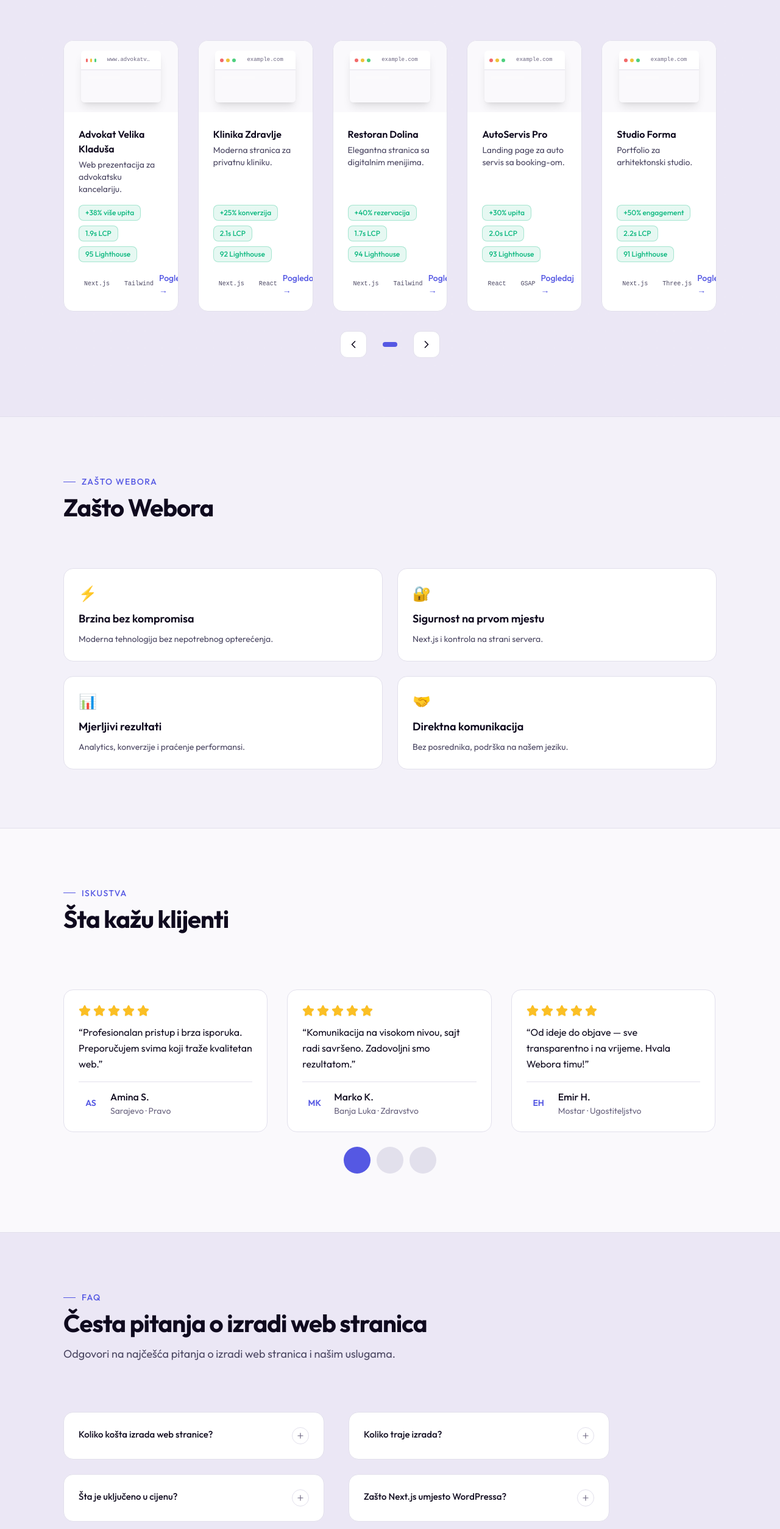
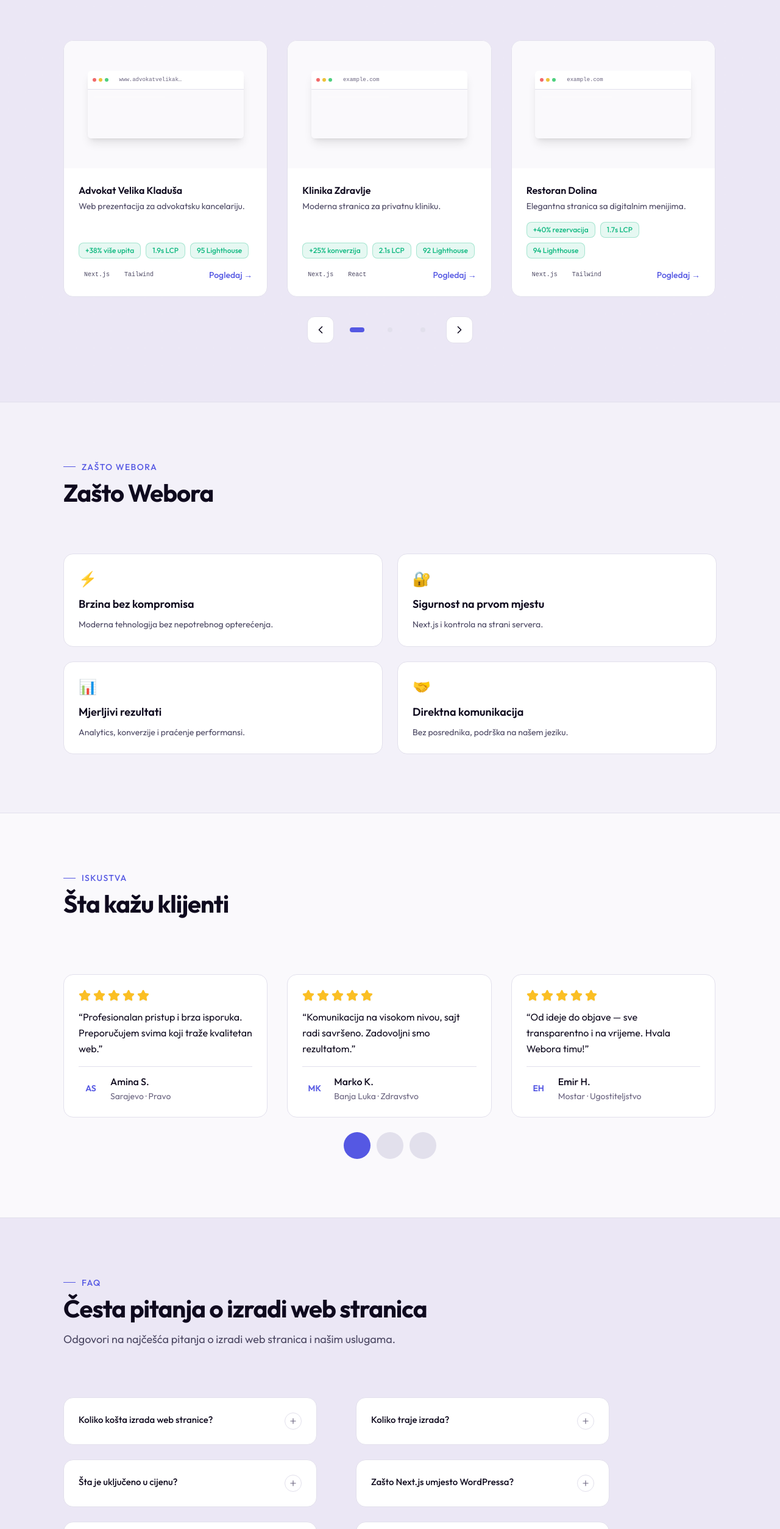
Before and after one commit to jasnez/webora2.0, a Next.js app: page / in a window 1280 px wide. Shown: the part 2097-4605 px from the top of the page at 61% size. Built offline with nearby package versions, Linux system fonts and the light colour scheme.

Commit message:
Hero: larger CTA spacing; Portfolio: wider cards, 3 per row, equal height; FAQ: more gap between columns
Made-with: Cursor

```diff
--- a/src/components/sections/FAQ.tsx
+++ b/src/components/sections/FAQ.tsx
@@ -24,7 +24,7 @@ export function FAQ() {
           align="left"
         />
 
-        <div className="grid grid-cols-1 md:grid-cols-2 gap-x-10 gap-y-6 max-w-4xl">
+        <div className="grid grid-cols-1 md:grid-cols-2 gap-x-16 gap-y-6 max-w-4xl">
           {FAQ_DATA.items.map((faq, i) => (
             <div
               key={faq.question}
--- a/src/components/sections/Hero.tsx
+++ b/src/components/sections/Hero.tsx
@@ -76,7 +76,7 @@ export function Hero() {
               </Link>
               <Link
                 href="/portfolio"
-                className="hero-v2-link min-h-touch inline-flex items-center py-2 text-[14px] font-medium text-white/70 hover:text-white sm:ml-6"
+                className="hero-v2-link min-h-touch inline-flex items-center py-2 text-[14px] font-medium text-white/70 hover:text-white sm:ml-10"
               >
                 {HERO.secondaryCta}
               </Link>
--- a/src/components/sections/Portfolio.tsx
+++ b/src/components/sections/Portfolio.tsx
@@ -57,11 +57,11 @@ export function Portfolio() {
         />
 
         <div className="overflow-hidden" ref={emblaRef} role="region" aria-roledescription="carousel" aria-label="Portfolio projekti">
-          <div className="flex gap-6 md:gap-8">
+          <div className="flex gap-6 md:gap-8 items-stretch">
             {PORTFOLIO.items.map((p) => (
               <div
                 key={p.id}
-                className="flex-[0_0_100%] md:flex-[0_0_calc(50%-16px)] lg:flex-[1_1_0] lg:min-w-0 min-h-0 flex flex-col"
+                className="flex-[0_0_100%] md:flex-[0_0_calc(50%-10px)] lg:flex-[0_0_calc(33.333%-22px)] min-w-0 flex flex-col"
               >
                 <div className="bg-surface border border-border-dark rounded-card overflow-hidden transition-all duration-300 hover:-translate-y-1 hover:shadow-card-hover hover:border-accent/30 group card-interactive h-full flex flex-col min-h-0 active:scale-[0.99]">
                   {/* Screenshot – hover zoom */}
```
